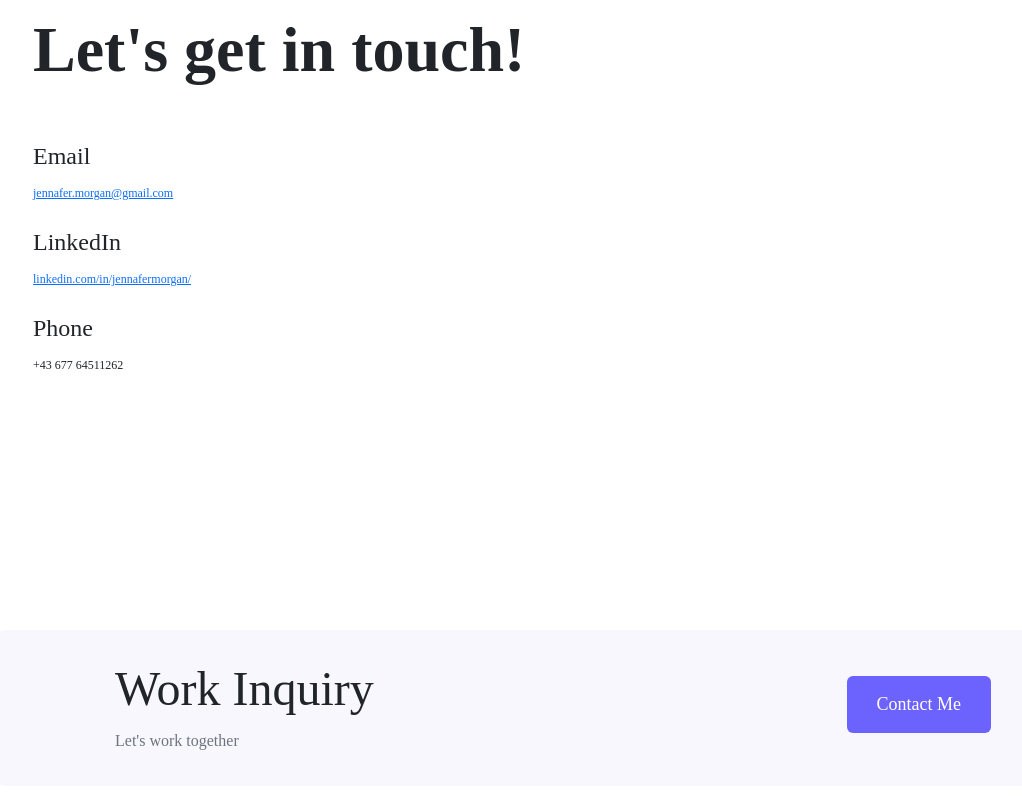
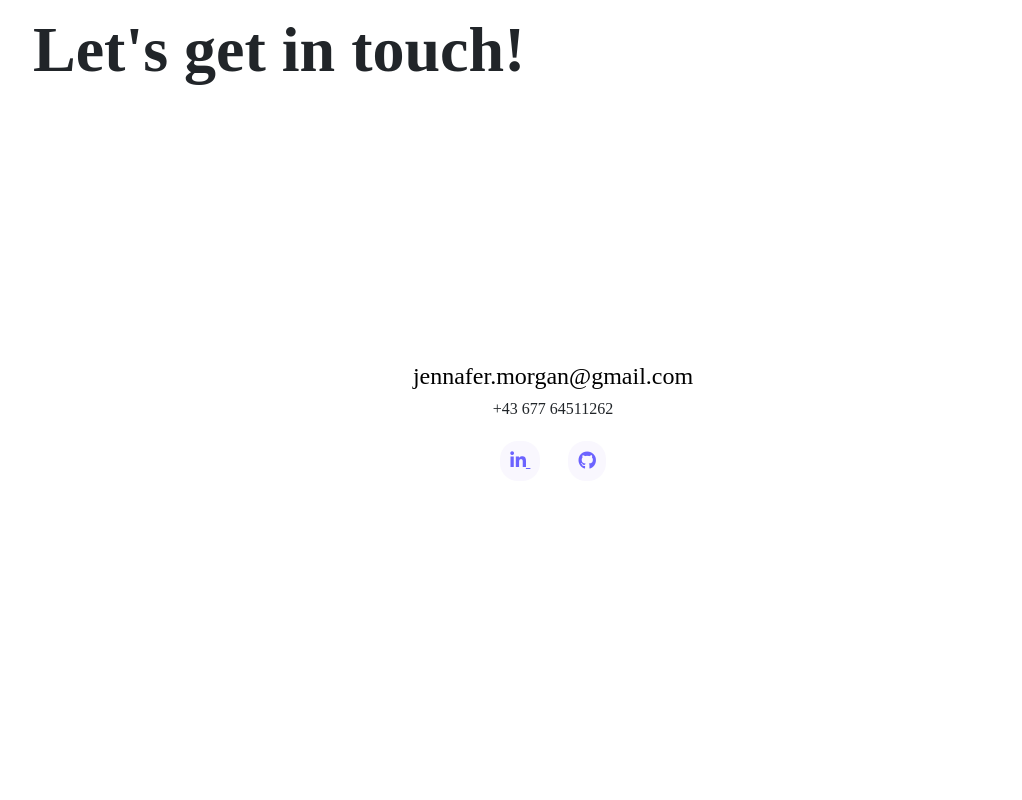
Before and after one commit to jenhmo/project-portfolio, a plain HTML site: page contact.html in a window 1280 px wide. Shown: the part 260-1060 px from the top of the page, without its empty margins (87-1109 px from the left). After the commit the page ends 800 px from the top, so only its background shows below. Drawn offline with nearby package versions, Linux system fonts and the light colour scheme.

Commit message:
updated contact page

```diff
--- a/contact.html
+++ b/contact.html
@@ -42,30 +42,13 @@
             <h1 class="mb-5">
                 Let's get in touch!
              </h1>
-             <h3 class="mb-1">Email</h3>
-             <p>
-                 <a href="mailto:jennafer.morgan@gmail.com" target="_blank">jennafer.morgan@gmail.com </a></p>
-             <h3 class="mb-1">LinkedIn</h3>
-             <p><a href="https://www.linkedin.com/in/jennafermorgan/" target="_blank">linkedin.com/in/jennafermorgan/</a></p>
-             <h3 class="mb-1">Phone</h3>
-             <p>+43 677 64511262</p>
          </div>
     </div>
     <div class="container">
         <footer>
-            <div class="contact-box d-flex justify-content-between mb-5 d-none d-md-flex">
-                <div>
-                <h3>
-                    Work Inquiry
-                </h3>
-                <p class="text-muted"> Let's work together</p>
-            </div>
-            <div>
-                <a href="contact.html" class="btn btn-branding mt-3">Contact Me</a>
-            </div>
-            </div>
             <div class="text-center">
             <a href="mailto:jennafer.morgan@gmail.com" class="email-link">jennafer.morgan@gmail.com</a>
+             <p>+43 677 64511262</p>
             <div class="social-links mt-4">
                 <a href="https://www.linkedin.com/in/jennafermorgan" target="_blank">
                     <i class="fa-brands fa-linkedin-in"></i>
```
Also changed, not shown: about.html (+1 -1 lines), index.html (+1 -1 lines), work.html (+1 -1 lines).
